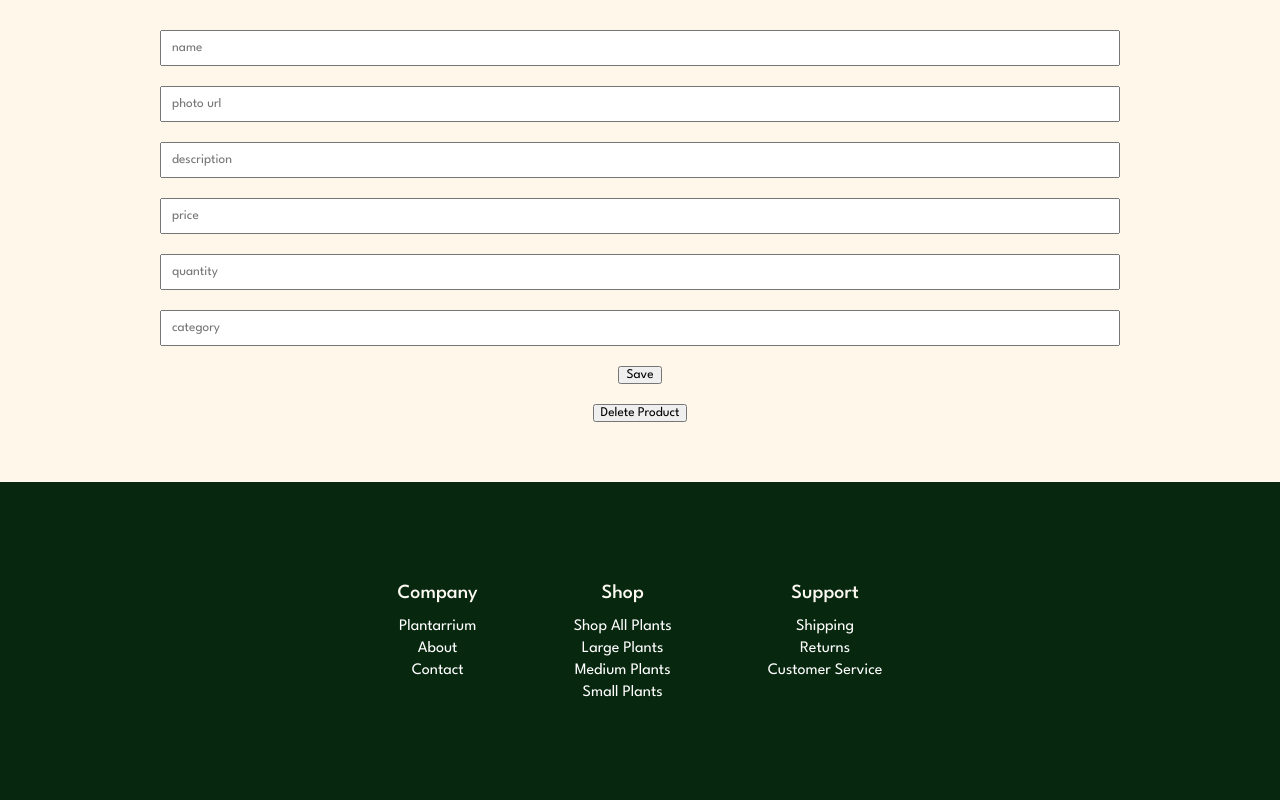
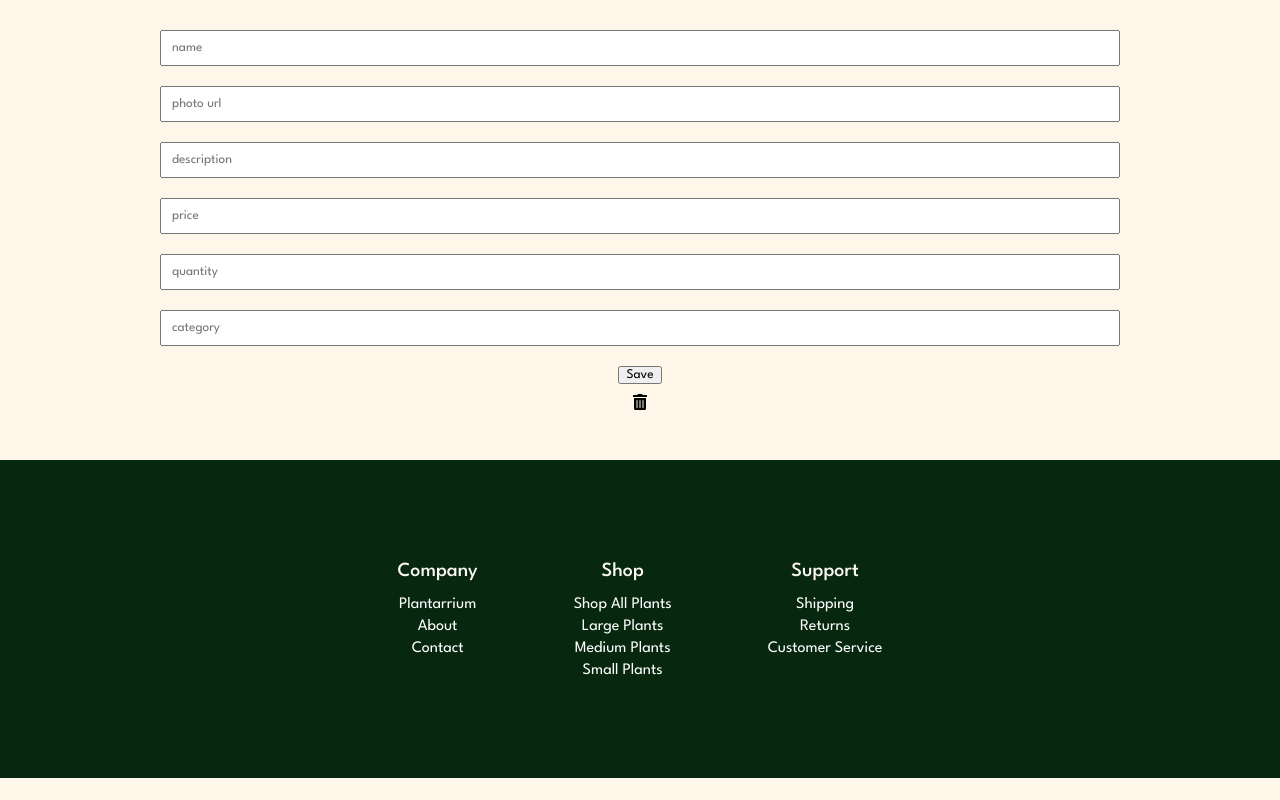
Before and after one commit to 2110-FTB-PT/infinite-loop, a React (Create React App) app: page /admin/products/1 in a window 1280 px wide. Shown: the part 965-1765 px from the top of the page. After the commit the page ends 1743 px from the top, so only its background shows below. Built offline with nearby package versions, Linux system fonts and the light colour scheme; no server answers.

Commit message:
added fontawesome icon on delete product

```diff
--- a/src/components/Admin/EditProduct.js
+++ b/src/components/Admin/EditProduct.js
@@ -3,6 +3,7 @@ import { useParams } from "react-router-dom";
 import { fetchSingleProduct, updateProduct, deleteProduct } from "../../axios-services";
 import { useState, useEffect } from 'react';
 import { Link, useNavigate } from "react-router-dom";
+import { FaTrashAlt } from 'react-icons/fa'
 import "../../style/EditProduct.css";
 
 const EditProduct = ({ token }) => {
@@ -90,7 +91,10 @@ const EditProduct = ({ token }) => {
                     onChange={(event) => { setProduct({ ...product, category: event.target.value }) }}
                 />
                 <button>Save</button>
-                <button onClick={() => handleDelete(id)}>Delete Product</button>
+                {<FaTrashAlt
+                    role="button"
+                    onClick={() => handleDelete(id)}
+                />}
             </form>
         </div>
     )
```
